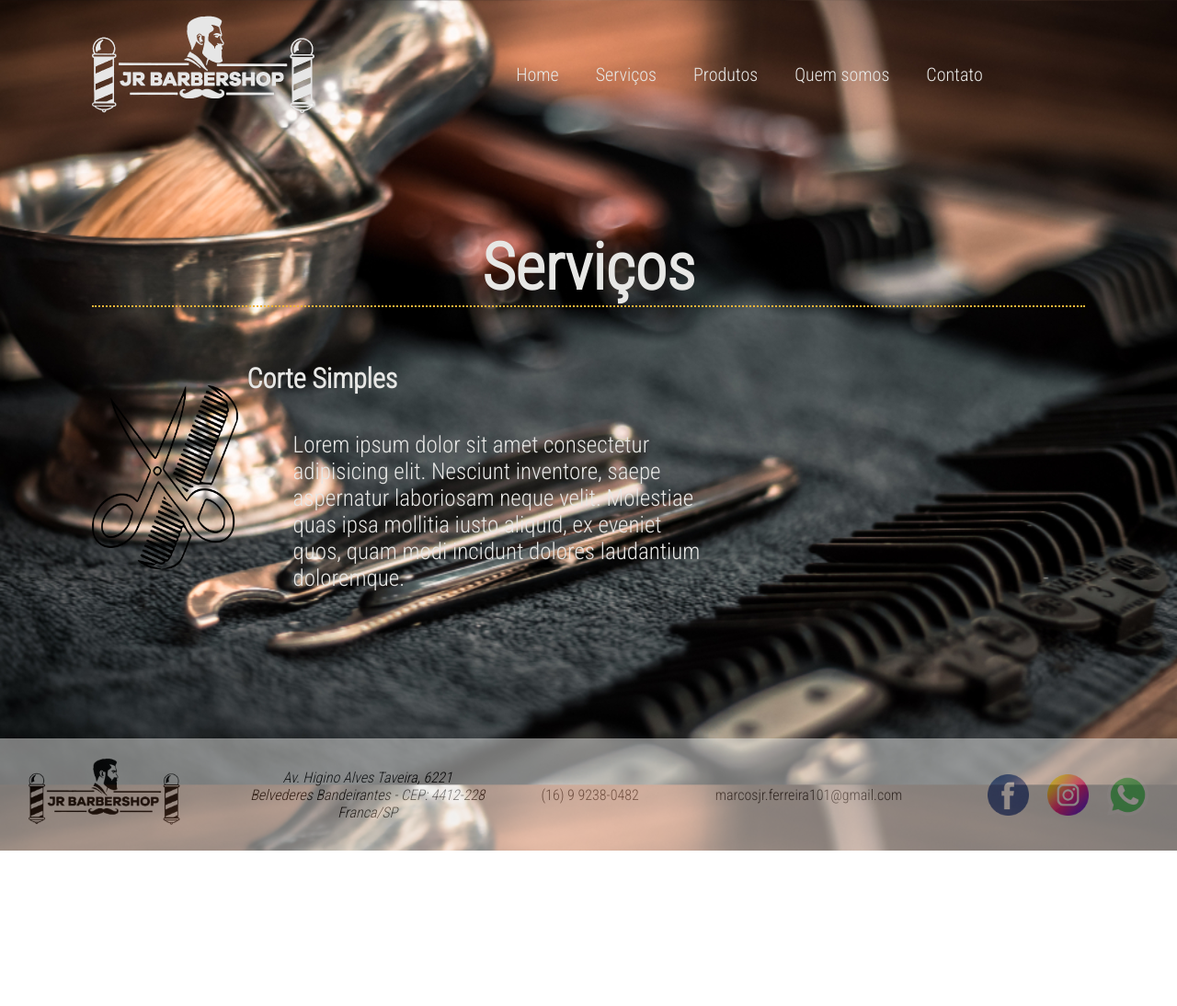
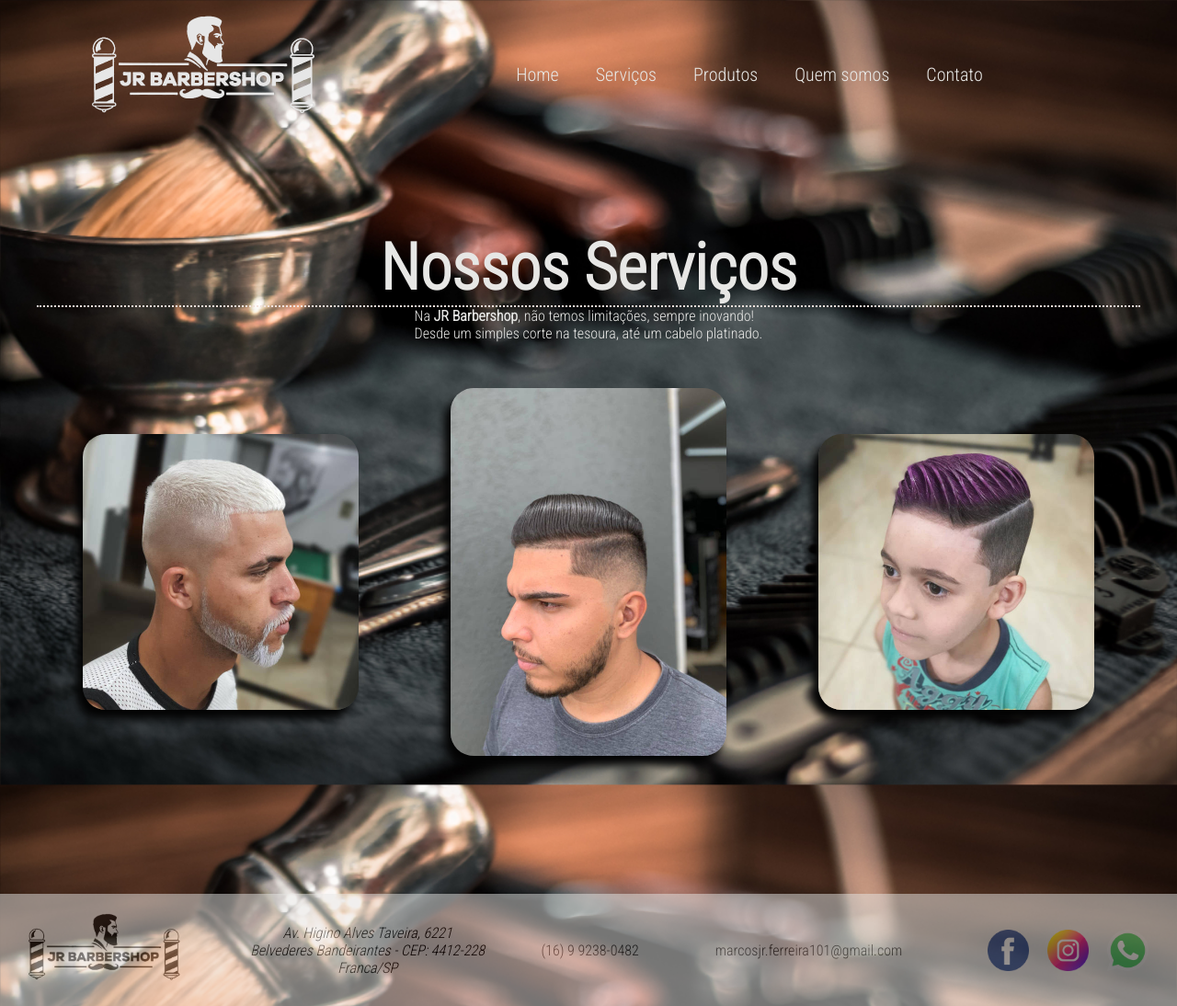
Before and after one commit to FatecFranca/DSM-G02-PI1-2021-2, a plain HTML site: page servico.html in a window 1280 px wide. Shown: the whole page at 92% size. Before the commit the page ends 925 px from the top, so only its background shows below. Drawn offline with Linux system fonts and the light colour scheme; a web font is replaced by a local one.

Commit message:
4ª Configuração Serviços

```diff
--- a/servico.css
+++ b/servico.css
@@ -52,15 +52,15 @@ header:hover{
     display: flex;
     justify-content: center;
     width: 250px;
-    margin-left: 100px; }
-
+    margin-left: 100px;
+}
 
 #menu-principal{
     display:flex;
     justify-content: center; /*Centralização horizontal*/
     align-items: flex-end; /*Centralização vertical*/
     background-color: transparent;
-    color:wheat;
+    color:#F7EFED;
     min-height: 25%;
     height: 36px;
     width: 100%;
@@ -70,17 +70,15 @@ header:hover{
 
 #menu-principal ul {
     display: flex;
-    list-style: none;  } /* Tira a decoração da lista */
-
-
+    list-style: none;
+} /* Tira a decoração da lista */
 
 #menu-principal ul li {
     display: flex;
     height: 36px;
     margin: 0 10px; /* 0 topo e fundo, 10px esquerda e direita */
-    font-family: var(--fonte-titulo);  }
-
-
+    font-family: var(--fonte-titulo);
+}
 
 #menu-principal ul li a{
     text-decoration: none;
@@ -96,7 +94,8 @@ header:hover{
 
 
 #menu-principal ul li a:hover{
-    color: var(--cor-amarela); }
+    color: var(--cor-amarela);
+}
 
 
 
@@ -105,6 +104,7 @@ main{
     justify-content: center; /*Centralização horizontal*/
     align-items: stretch; /*Meus filhos tem meu tamanho*/
     min-height: 500px;
+
 }
 
 section{
@@ -112,7 +112,7 @@ section{
     justify-content: center; /*Centralização horizontal*/
     align-items: center; /*Centralização vertical*/
     flex-direction: column;/*filhos em coluna*/
-    /*border: 1px solid rgb(32, 1, 53); */
+
     background-color: var(--cor-fundo);
     min-height: 50%;
     margin: 5px;
@@ -124,48 +124,142 @@ section{
     display: flex;
     justify-content: center;
     align-items: center;
-    border-bottom: 2px dotted var(--cor-amarela);
+    border-bottom: 2px dotted #F2E2DC;
     width: 100%;
 }
 .servicos h1{
     font-size: 70px;
-    color: var(--cor-texto);
+    color: #F2E2DC;
 }
 
-article{
+.especilizacao{
     display: flex;
     align-items:center;
+    justify-content: center;
     min-height: 50px;
     width: 100%;
     padding: 50px;
 }
-.serv1{
+
+
+/*PLATINADO---------------------------------------------------------------------------------------------------------*/
+/*----------------------------------------------------------------------------------------------------------------*/
+
+.platinado{
+    height: 300px;
+    width: 300px;
+    /*background-image: linear-gradient(to right, #030102,#353D3F,#454D4F,#686A69);
+    opacity: 45%;*/
     display: flex;
-    height: 200px;
-    width: 190px;
+    align-items: center;
+    justify-content: center;
+    flex-direction: column;
+    box-shadow: -7px 10px 10px rgb(4, 4, 4);
+    border-radius: 25px;
+    margin-right: 50px;
+
 }
-.serv1 img{
-    width: 100%;
-    height: 100%;
+.platinado img{
+    height: 300px;
+    width: 300px;
+    position: absolute;
+    z-index: 100;
+    transition: 500ms;
+    border-radius: 25px;
 }
-.text1 {
-    width: 100%;
-    padding: 10px;
+.platinado img:hover{
+    opacity: 0;
+}
+.platinado h2{
+    font-size: 30px;
+    text-align: justify;
+}
+.platinado p{
+    padding-top: 5px;
+    margin: 15px;
+    font-size: 20px;
+    text-align: justify;
+}
+
+
+/*PLASTICA---------------------------------------------------------------------------------------------------------*/
+/*----------------------------------------------------------------------------------------------------------------*/
+
+.plastica_fios{
+    height: 400px;
+    width: 300px;
+    /*background-image: linear-gradient(to right, #030102,#353D3F,#454D4F,#686A69);
+    opacity: 45%;*/
     display: flex;
-    flex-wrap: wrap;
+    align-items: center;
+    justify-content: center;
+    flex-direction: column;
+    box-shadow: -7px 10px 10px rgb(4, 4, 4);
+    border-radius: 25px;
+    margin-right: 50px;
+    margin-left: 50px;
 }
-.text1 h2{
-    width: 100%;
+.plastica_fios img{
+    height: 400px;
+    width: 300px;
+    position: absolute;
+    z-index: 100;
+    transition: 500ms;
+    border-radius: 25px;
+}
+.plastica_fios img:hover{
+    opacity: 0;
+}
+.plastica_fios h2{
+    font-size: 30px;
+    text-align: justify;
+}
+.plastica_fios p{
+    padding-top: 5px;
+    margin: 15px;
+    font-size: 20px;
+    text-align: justify;
+}
 
-    margin-bottom: 40px;
-    color:var(--cor-texto);
+
+/*BLINDADO---------------------------------------------------------------------------------------------------------*/
+/*----------------------------------------------------------------------------------------------------------------*/
+
+.blindado{
+    height: 300px;
+    width: 300px;
+    /*background-image: linear-gradient(to right, #030102,#353D3F,#454D4F,#686A69);
+    opacity: 45%;*/
+    display: flex;
+    align-items: center;
+    justify-content: center;
+    flex-direction: column;
+    box-shadow: -7px 10px 10px rgb(4, 4, 4);
+    border-radius: 25px;
+    margin-left: 50px;
+}
+.blindado img{
+    height: 300px;
+    width: 300px;
+    position: absolute;
+    z-index: 100;
+    transition: 500ms;
+    border-radius: 25px;
+}
+.blindado img:hover{
+    opacity: 0;
+}
+.blindado h2{
     font-size: 30px;
+    text-align: justify;
 }
-.text1 p{
-    width: 50%;
-    font-size: 25px;
-    padding-left: 50px;
+.blindado p{
+    padding-top: 5px;
+    margin: 15px;
+    font-size: 20px;
+    text-align: justify;
 }
+
 
 footer{
     display: flex;
--- a/servico.html
+++ b/servico.html
@@ -41,16 +41,26 @@
     <main>
 
         <section>
-            <div class="servicos"><h1><strong>Serviços</strong></h1></div>
-            <article>
-                <div class="serv1">
-                    <img src="img/tesoura.png" alt="Tesoura">
+            <div class="servicos"><h1><strong>Nossos Serviços</strong></h1></div>
+            <article class="comum">
+                <p>Na <strong>JR Barbershop</strong>, não temos limitações, sempre inovando!</p>
+                <p>Desde um simples corte na tesoura, até um cabelo platinado.</p>
+            </article>
+            <article class="especilizacao">
+                <div class="platinado">
+                    <img src="img_servicos/platinado.jpg" alt="Serviços: Platinado" aria-label="Rapaz com cabelo baixo, com barba feita, porém pouco volumosa. Cabelo e barba platinados.">
+                    <h2><strong><em>Platinado</em></strong></h2>
+                    <p><em>Processo químico que altera a pigmentação dos fios de cabelo. Envolvendo duas partes importantes: descoloração e a tonalização.</em></p>
                 </div>
-                <div class="text1">
-                    <h2>Corte Simples</h2>
-                    <p>
-                        Lorem ipsum dolor sit amet consectetur adipisicing elit. Nesciunt inventore, saepe aspernatur laboriosam neque velit. Molestiae quas ipsa mollitia iusto aliquid, ex eveniet quos, quam modi incidunt dolores laudantium doloremque.
-                    </p>
+                <div class="plastica_fios">
+                    <img src="img_servicos/plastica_fios.jpg" alt="Serviços: Plastica fios" aria-label="Rapaz com cabelo baixo, com barba feita, porém pouco volumosa. Cabelo e barba platinados.">
+                    <h2><strong><em>Plastica dos Fios</em></strong></h2>
+                    <p><em>Tirar o volume, alisar e selar a cuticula do cabelo fazendo com que fique liso por mais tempo</em></p>
+                </div>
+                <div class="blindado">
+                    <img src="img_servicos/corte_blindado.jpg" alt="Serviços: Corte blindado" aria-label="Rapaz com cabelo baixo, com barba feita, porém pouco volumosa. Cabelo e barba platinados.">
+                    <h2><strong><em>Corte Blindado</em></strong></h2>
+                    <p><em>O significado de blindado seria um corte com produtos que fixa o cabelo. Seria um corte que não "desmancha" por conta dos fixadores, das pomadas etc..</em></p>
                 </div>
             </article>
         </section>
```
Also changed, not shown: img_servicos/corte_blindado.jpg (added), img_servicos/plastica_fios.jpg (added), img_servicos/platinado.jpg (added), img_servicos/sem_definition.jpg (added).
